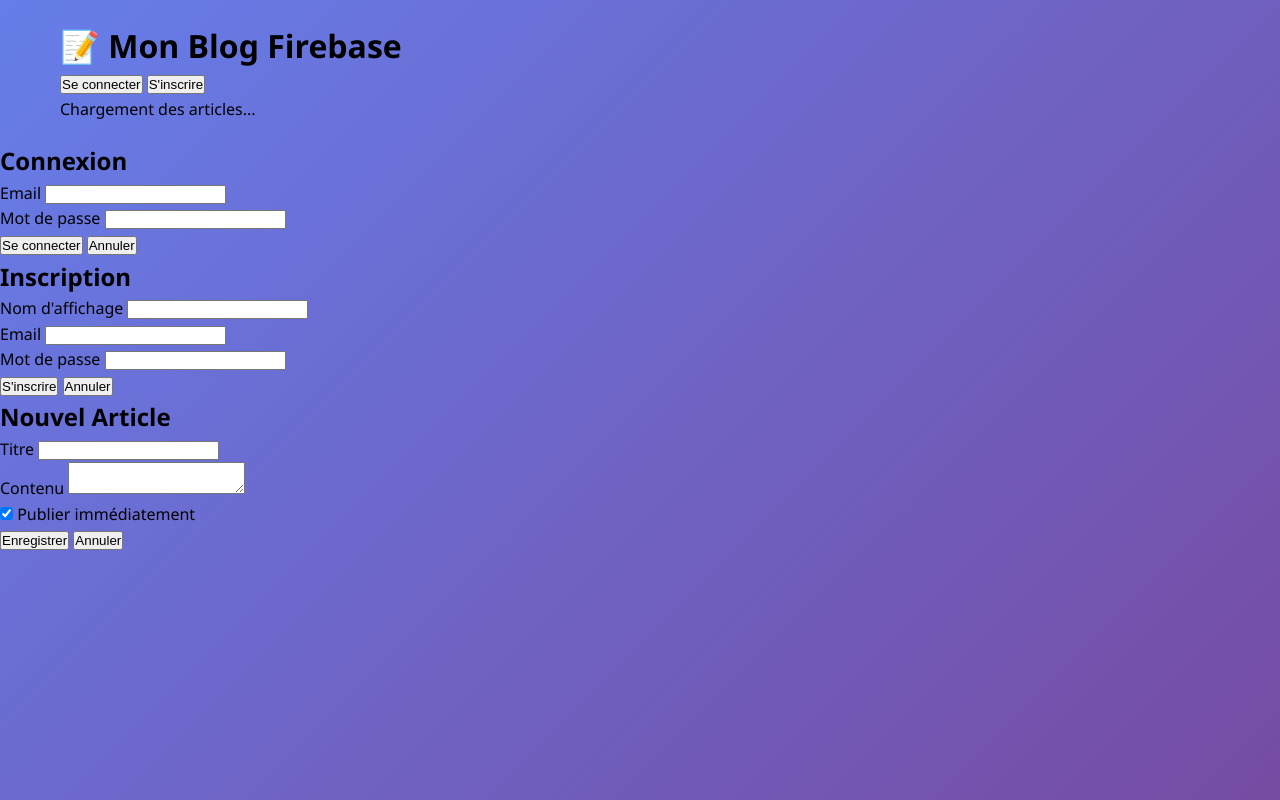
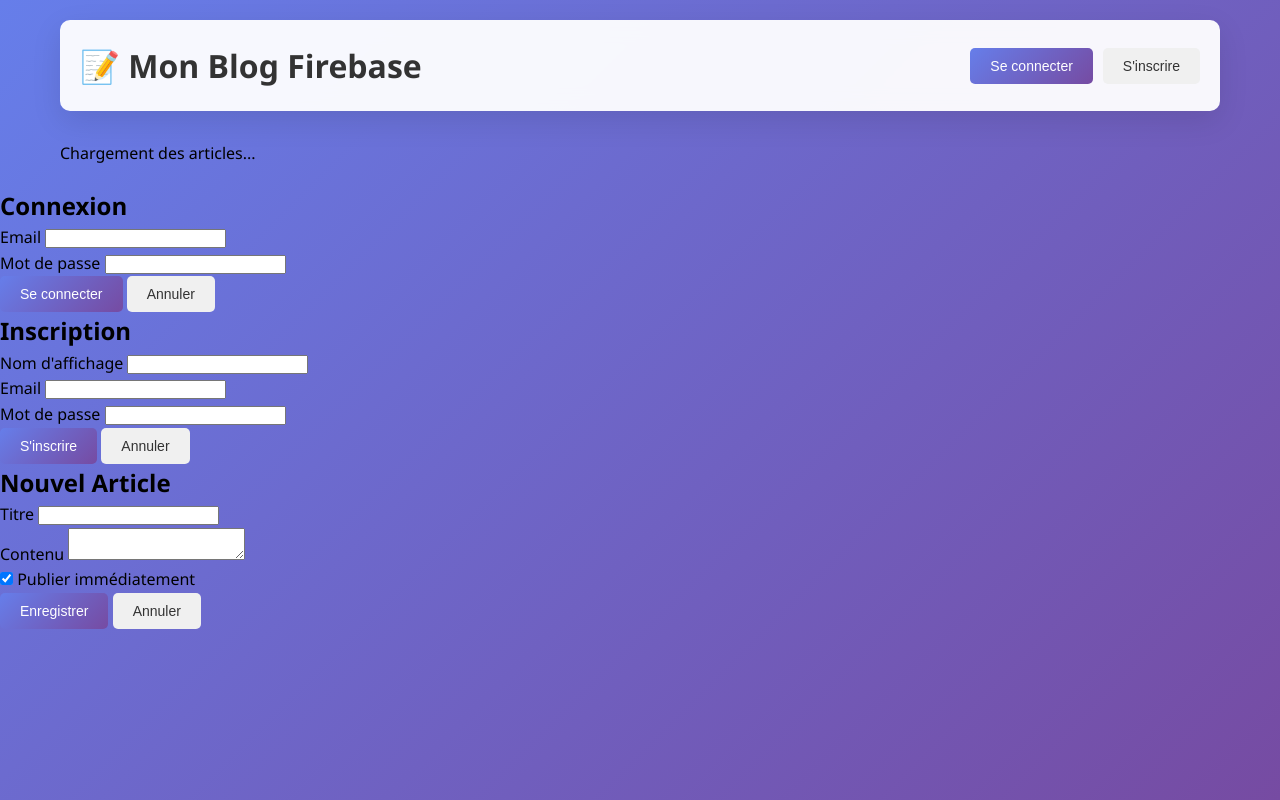
Before and after one commit to MarineMeyZielinski/Music-Blog, a plain HTML site: page index.html in a window 1280 px wide. Drawn offline with Linux system fonts and the light colour scheme.

Commit message:
ADD CSS Header et Boutons

```diff
--- a/style.css
+++ b/style.css
@@ -19,3 +19,80 @@
   margin: 0 auto;
   padding: 20px;
 }
+
+/* =====================
+   HEADER
+   ===================== */
+header {
+    background: rgba(255, 255, 255, 0.95);
+    backdrop-filter: blur(10px);
+    padding: 20px;
+    border-radius: 10px;
+    margin-bottom: 30px;
+    box-shadow: 0 10px 30px rgba(0, 0, 0, 0.1);
+}
+
+.header-content {
+    display: flex;
+    justify-content: space-between;
+    align-items: center;
+    flex-wrap: wrap;
+    gap: 20px;
+}
+
+h1 {
+    color: #333;
+    font-size: 2em;
+}
+
+.auth-section {
+    display: flex;
+    gap: 10px;
+    align-items: center;
+}
+
+/* =====================
+   BOUTONS
+   ===================== */
+button {
+    padding: 10px 20px;
+    border: none;
+    border-radius: 5px;
+    cursor: pointer;
+    font-size: 14px;
+    transition: all 0.3s ease;
+    font-weight: 500;
+}
+
+.btn-primary {
+    background: linear-gradient(135deg, #667eea 0%, #764ba2 100%);
+    color: white;
+}
+
+.btn-primary:hover {
+    transform: translateY(-2px);
+    box-shadow: 0 5px 15px rgba(102, 126, 234, 0.4);
+}
+
+.btn-secondary {
+    background: #f0f0f0;
+    color: #333;
+}
+
+.btn-secondary:hover {
+    background: #e0e0e0;
+}
+
+.btn-danger {
+    background: #e74c3c;
+    color: white;
+}
+
+.btn-danger:hover {
+    background: #c0392b;
+}
+
+.btn-small {
+    padding: 5px 10px;
+    font-size: 12px;
+}
```
